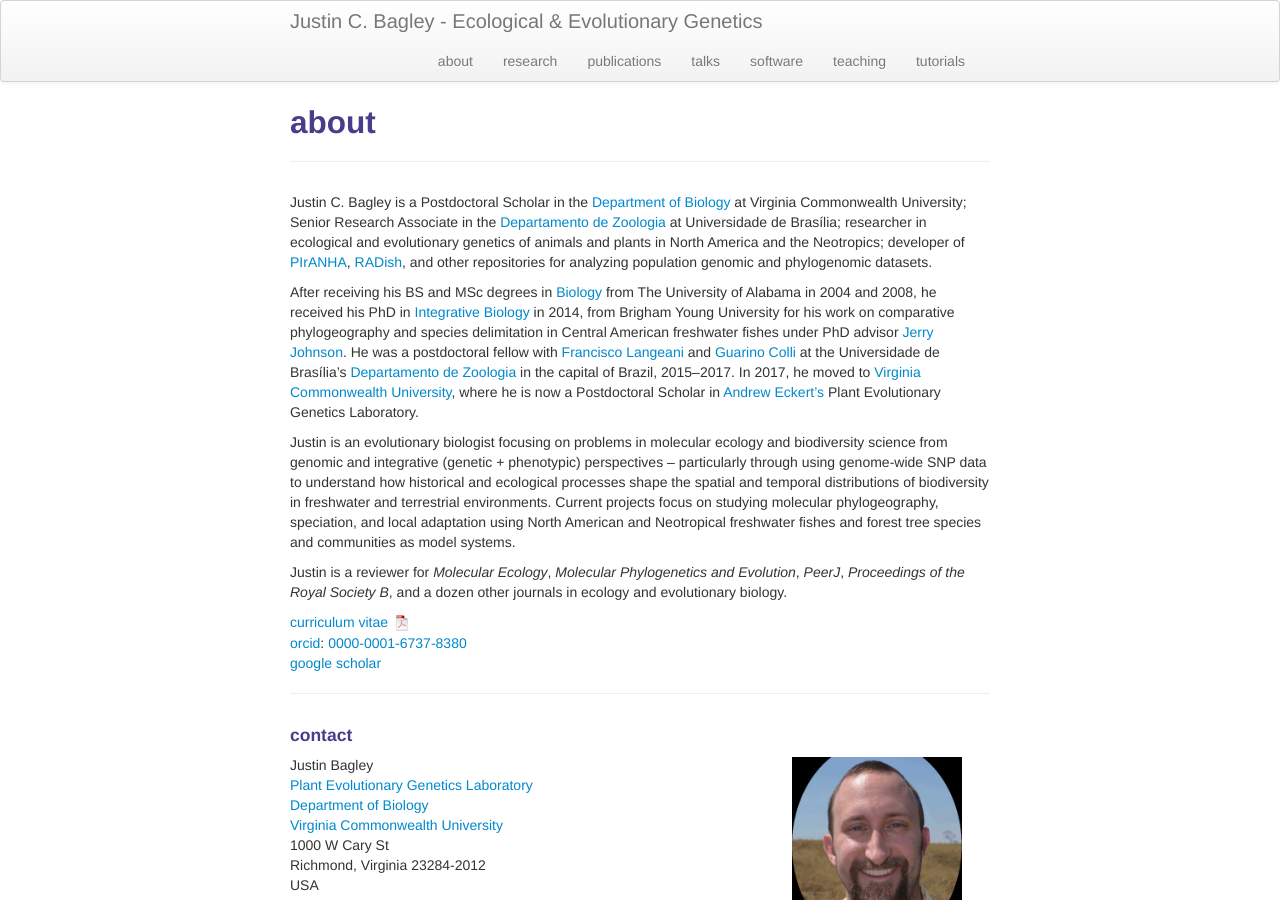
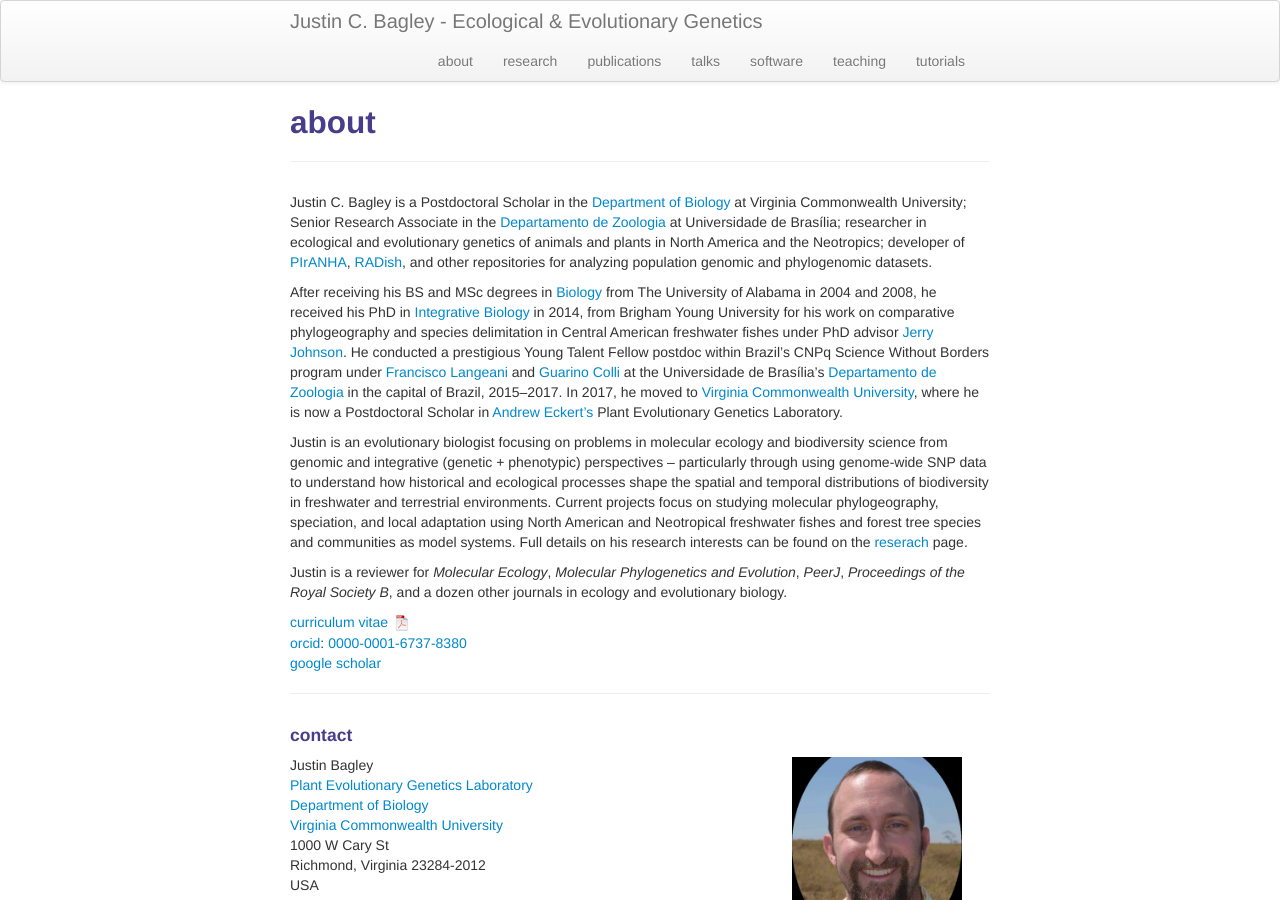
Before and after one commit to justincbagley/justincbagley.github.io, a Jekyll site: the page built from pages/about.md, in a window 1280 px wide and 900 px high. Built offline with Jekyll 4.4.1, drawn with Linux system fonts in a browser that asks for light colours.

Commit message:
Update about.md

```diff
--- a/pages/about.md
+++ b/pages/about.md
@@ -18,9 +18,10 @@ After receiving his BS and MSc degrees in [Biology](https://bsc.ua.edu) from The
 Alabama in 2004 and 2008, he received his PhD in [Integrative Biology](http://biology.byu.edu)
 in 2014, from Brigham Young University for his work on comparative phylogeography
 and species delimitation in Central American freshwater fishes under PhD advisor [Jerry Johnson](https://lifesciences.byu.edu/Directories/FacultyStaff/ctl/FacultyProfile/mid/5712/NetID/jbj59).
-He was a postdoctoral fellow with [Francisco Langeani]() and [Guarino Colli](https://www.researchgate.net/profile/Guarino_Colli)
-at the Universidade de Brasília's [Departamento de Zoologia](https://zoo.unb.br)
-in the capital of Brazil, 2015&ndash;2017. In 2017, he moved to [Virginia Commonwealth University](https://www.vcu.edu),
+He conducted a prestigious Young Talent Fellow postdoc within Brazil's CNPq Science Without Borders
+program under [Francisco Langeani]() and [Guarino Colli](https://www.researchgate.net/profile/Guarino_Colli)
+at the Universidade de Brasília's [Departamento de Zoologia](https://zoo.unb.br) in the capital
+of Brazil, 2015&ndash;2017. In 2017, he moved to [Virginia Commonwealth University](https://www.vcu.edu),
 where he is now a Postdoctoral Scholar in [Andrew Eckert's](LINK) Plant Evolutionary Genetics Laboratory.
 
 Justin is an evolutionary biologist focusing on problems in molecular ecology and biodiversity
@@ -29,7 +30,7 @@ through using genome-wide SNP data to understand how historical and ecological p
 shape the spatial and temporal distributions of biodiversity in freshwater and terrestrial
 environments. Current projects focus on studying molecular phylogeography, speciation, and local
 adaptation using North American and Neotropical freshwater fishes and forest tree species and
-communities as model systems.
+communities as model systems. Full details on his research interests can be found on the [reserach](../pages/research.html) page.
 
 Justin is a reviewer for _Molecular Ecology_, _Molecular Phylogenetics and Evolution_, _PeerJ_,
 _Proceedings of the Royal Society B_, and a dozen other journals in ecology and evolutionary biology.
```
